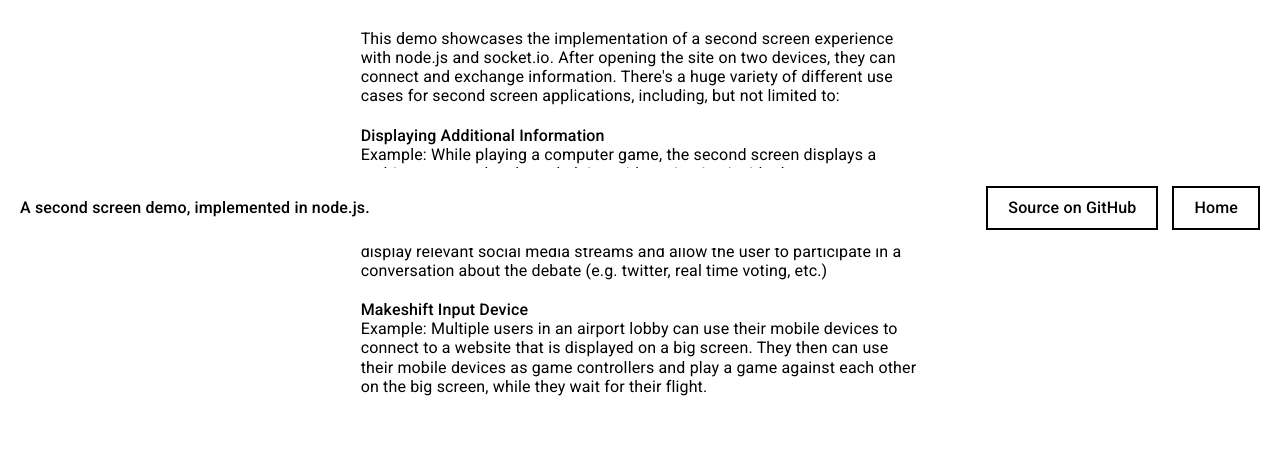
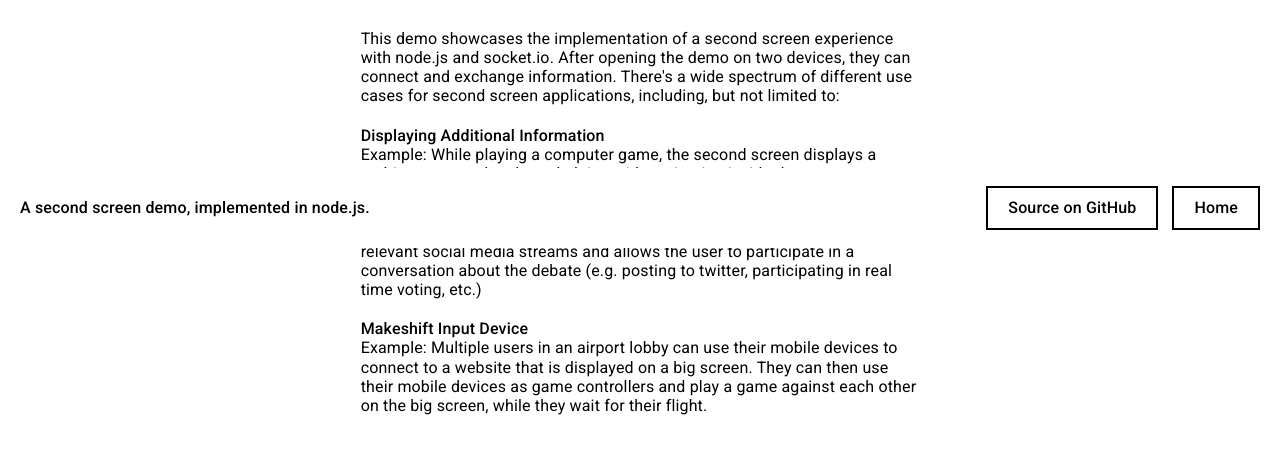
Before and after one commit to waqar01011/demos, a plain HTML site: page secondscreen/index.html in a window 1280 px wide. Shown: the part 552-1006 px from the top of the page. Drawn offline with Linux system fonts and the light colour scheme.

Commit message:
updated second screen copy

```diff
--- a/secondscreen/index.html
+++ b/secondscreen/index.html
@@ -51,7 +51,7 @@
 
         <div class="intro">
             <h2>The Concept Of <br/>Second Screen Experiences</h2>
-            <p>This demo showcases the implementation of a second screen experience with node.js and socket.io. After opening the site on two devices, they can connect and exchange information. There's a huge variety of different use cases for second screen applications, including, but not limited to:</p>
+            <p>This demo showcases the implementation of a second screen experience with node.js and socket.io. After opening the demo on two devices, they can connect and exchange information. There's a wide spectrum of different use cases for second screen applications, including, but not limited to:</p>
             <ul>
                 <li>
                     <h3>Displaying Additional Information</h3>
@@ -59,11 +59,11 @@
                 </li>
                 <li>
                     <h3>Access To Social Content</h3>
-                    <p>Example: While watching a presidential debate, the second screen could display relevant social media streams and allow the user to participate in a conversation about the debate (e.g. twitter, real time voting, etc.)</p>
+                    <p>Example: While watching the presidential debate, the second screen displays relevant social media streams and allows the user to participate in a conversation about the debate (e.g. posting to twitter, participating in real time voting, etc.)</p>
                 </li>
                 <li>
                     <h3>Makeshift Input Device</h3>
-                    <p>Example: Multiple users in an airport lobby can use their mobile devices to connect to a website that is displayed on a big screen. They then can use their mobile devices as game controllers and play a game against each other on the big screen, while they wait for their flight. </p>
+                    <p>Example: Multiple users in an airport lobby can use their mobile devices to connect to a website that is displayed on a big screen. They can then use their mobile devices as game controllers and play a game against each other on the big screen, while they wait for their flight.</p>
                 </li>
             </ul>
 
```
